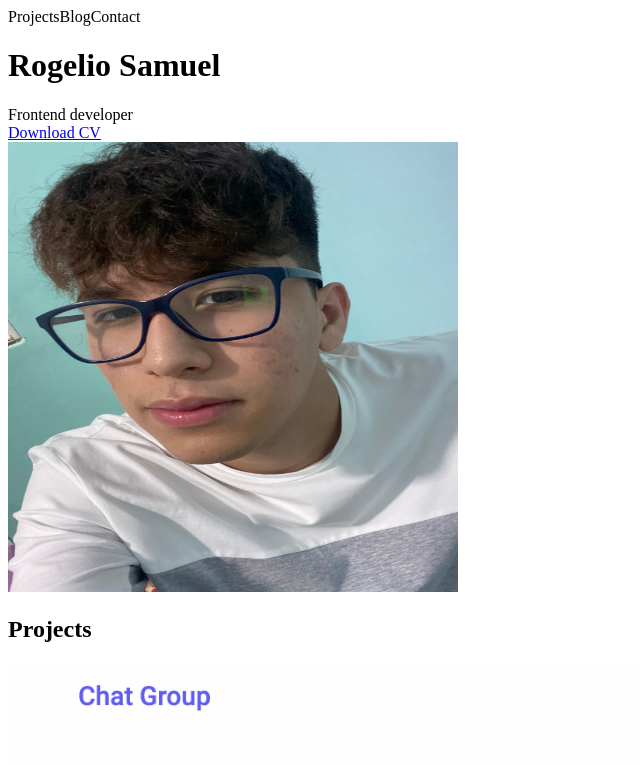
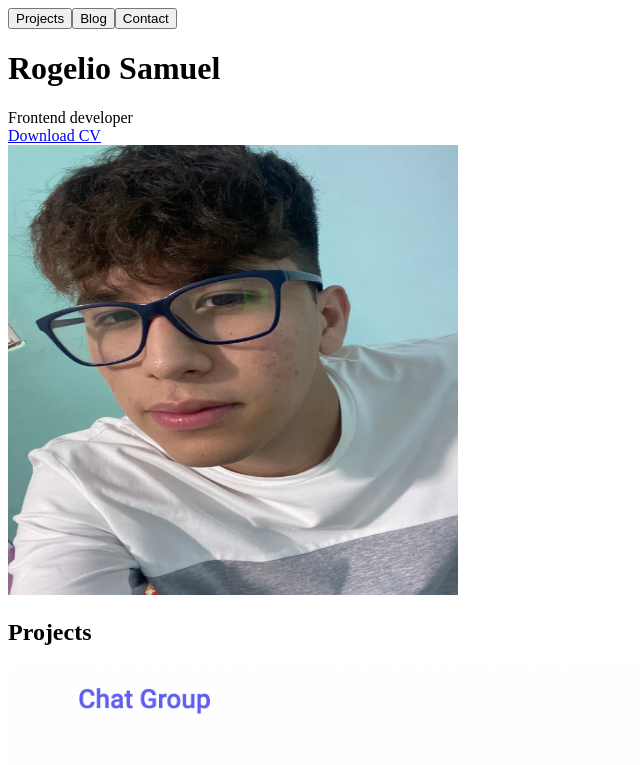
Before and after one commit to sam-621/rogeliosamuel.com, a Next.js app: page / in a window 1280 px wide. Shown: the top 765 px of the page, without its empty margins (0-640 px from the left). Built offline with nearby package versions, Linux system fonts and the light colour scheme.

Commit message:
integrate scrollTo

```diff
--- a/src/components/sections/desktop/BlogsDesktop.tsx
+++ b/src/components/sections/desktop/BlogsDesktop.tsx
@@ -2,10 +2,13 @@ import { CarouselNavigation } from '@containers/CarouselNavigation'
 import { blogs } from '@data/blogs'
 import { CardDesktop } from '@items/Desktop/CardDesktop'
 import { SectionLayout } from 'components/layouts/SectionLayout'
+import { FC, MutableRefObject } from 'react'
 import { SwiperSlide } from 'swiper/react'
 
-export const BlogsDesktop = () => {
+export const BlogsDesktop: FC<Props> = ({ refSection }) => {
   return (
+    <>
+      <div ref={refSection}></div>
       <SectionLayout title="Blogs">
         <CarouselNavigation>
           {blogs.map((item, i) => (
@@ -15,5 +18,10 @@ export const BlogsDesktop = () => {
           ))}
         </CarouselNavigation>
       </SectionLayout>
+    </>
   )
 }
+
+type Props = {
+  refSection: MutableRefObject<null>
+}
--- a/src/components/sections/desktop/Nav.tsx
+++ b/src/components/sections/desktop/Nav.tsx
@@ -1,11 +1,25 @@
+/* eslint-disable @typescript-eslint/no-non-null-assertion */
 import { Subtitle } from '@atoms/text/Subtitle'
+import { scrollToElement } from '@helpers/view'
+import { FC, MutableRefObject } from 'react'
 
-export const Nav = () => {
+export const Nav: FC<Props> = ({ refSections }) => {
+  const [projects, blogs, contactUs] = refSections
   return (
     <nav className="flex justify-center gap-10">
-      <Subtitle variant="span" text="Projects" className="hover:underline cursor-pointer" />
-      <Subtitle variant="span" text="Blog" className="hover:underline cursor-pointer" />
-      <Subtitle variant="span" text="Contact" className="hover:underline cursor-pointer" />
+      <button onClick={() => scrollToElement(projects.current!)}>
+        <Subtitle variant="span" text="Projects" className="hover:underline cursor-pointer" />
+      </button>
+      <button onClick={() => scrollToElement(blogs.current!)}>
+        <Subtitle variant="span" text="Blog" className="hover:underline cursor-pointer" />
+      </button>
+      <button onClick={() => scrollToElement(contactUs.current!)}>
+        <Subtitle variant="span" text="Contact" className="hover:underline cursor-pointer" />
+      </button>
     </nav>
   )
 }
+
+type Props = {
+  refSections: MutableRefObject<null>[]
+}
--- a/src/components/sections/desktop/ProjectsDesktop.tsx
+++ b/src/components/sections/desktop/ProjectsDesktop.tsx
@@ -2,11 +2,14 @@ import { CarouselNavigation } from '@containers/CarouselNavigation'
 import { projects } from '@data/projects'
 import { CardDesktop } from '@items/Desktop/CardDesktop'
 import { SectionLayout } from 'components/layouts/SectionLayout'
+import { FC, MutableRefObject } from 'react'
 
 import { SwiperSlide } from 'swiper/react'
 
-export const ProjectsDesktop = () => {
+export const ProjectsDesktop: FC<Props> = ({ refSection }) => {
   return (
+    <>
+      <div ref={refSection}></div>
       <SectionLayout title="Projects">
         <CarouselNavigation>
           {projects.map((item, i) => (
@@ -16,5 +19,10 @@ export const ProjectsDesktop = () => {
           ))}
         </CarouselNavigation>
       </SectionLayout>
+    </>
   )
 }
+
+type Props = {
+  refSection: MutableRefObject<null>
+}
--- a/src/pages/index.tsx
+++ b/src/pages/index.tsx
@@ -8,20 +8,24 @@ import { ProjectsDesktop } from '@sections/desktop/ProjectsDesktop'
 import { Footer } from '@sections/Footer'
 import { Header } from '@sections/Header'
 import { Projects } from '@sections/Projects'
+import { useRef } from 'react'
 
 export const Home = () => {
   const { matches: isDesktop } = useMedia(desktop)
+  const projectsSectionRef = useRef(null)
+  const blogSectionRef = useRef(null)
+  const contactSectionRef = useRef(null)
 
   return (
     <div className="mx-5 mt-5 md:mx-10 lg:mx-20 xl:mx-52">
       {isDesktop ? (
         <>
           <div className="h-screen">
-            <Nav />
+            <Nav refSections={[projectsSectionRef, blogSectionRef, contactSectionRef]} />
             <HeaderDesktop />
           </div>
-          <ProjectsDesktop />
-          <BlogsDesktop />
+          <ProjectsDesktop refSection={projectsSectionRef} />
+          <BlogsDesktop refSection={blogSectionRef} />
         </>
       ) : (
         <>
```
Lines whose indentation alone changed are shown as unchanged.
